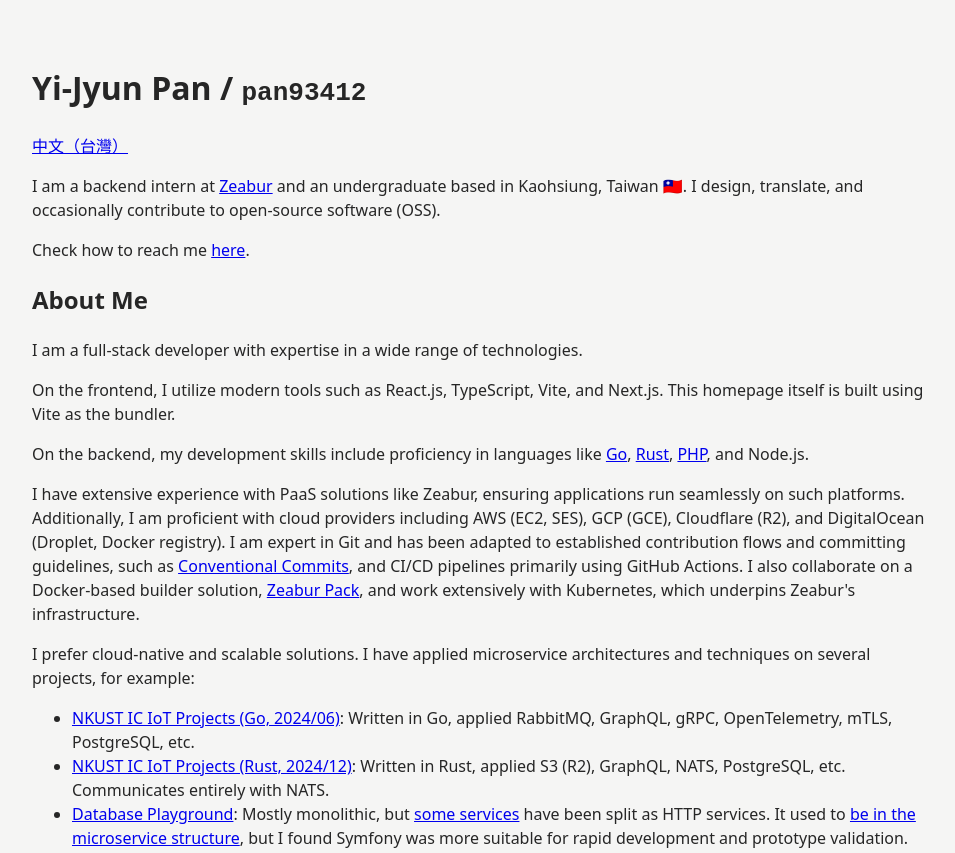
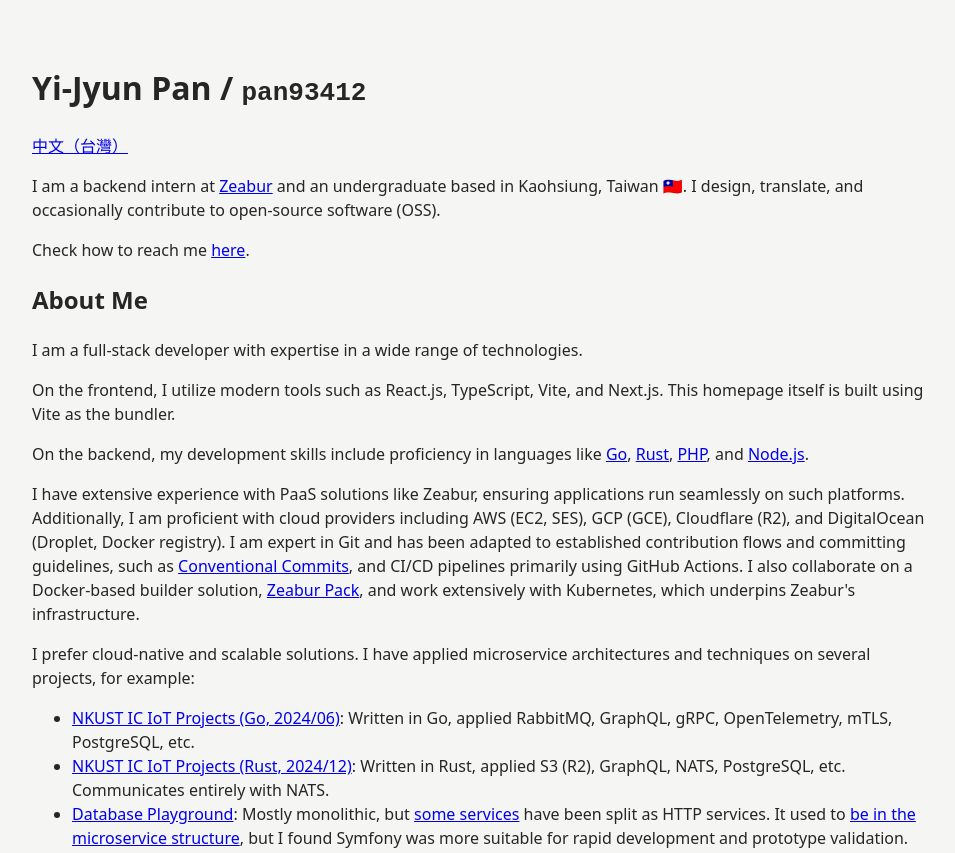
Before and after one commit to pan93412/homepage-plain, a website built with Vite: page index.html in a window 1280 px wide. Shown: the top 853 px of the page, without its empty margins (158-1113 px from the left). Built offline with nearby package versions, Linux system fonts and the light colour scheme.

Commit message:
docs: Mention my recent open-sourced Node.js project

```diff
--- a/index.html
+++ b/index.html
@@ -55,7 +55,7 @@
           <a href="https://github.com/nkust-monitor-iot-project-2024/iot-system"
           >Rust</a>,
           <a href="https://github.com/database-playground/app-sf">PHP</a>, and
-          Node.js.
+          <a href="https://github.com/pan93412/imap-mail-telegram-bot">Node.js</a>.
         </p>
 
         <p>
```
